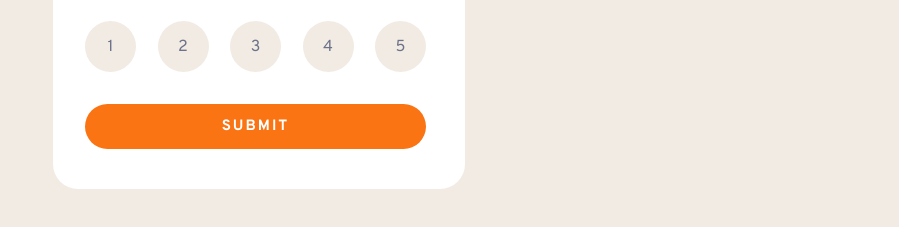
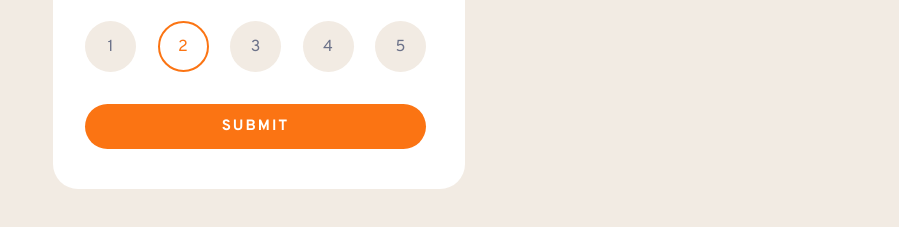
Before and after one commit to chrizgx/interactive-rating-component-main, a plain HTML site: page index.html in a window 1280 px wide. Shown: the part 419-646 px from the top of the page, without its empty margins (381-1280 px from the left). Drawn offline with Linux system fonts and the light colour scheme.

Commit message:
No message

```diff
--- a/index.html
+++ b/index.html
@@ -30,7 +30,7 @@
       <p class="text">Please let us know how we did with your support request. All feedback is appreciated to help us improve our offering.</p>
       <div class="rating-component">
         <button class="rating-1" onclick="rating(1)"><span>1</span></button>
-        <button class="rating-2" onclick="rating(2)"><span>2</span></button>
+        <button class="rating-2 button-active" onclick="rating(2)"><span>2</span></button>
         <button class="rating-3" onclick="rating(3)"><span>3</span></button>
         <button class="rating-4" onclick="rating(4)"><span>4</span></button>
         <button class="rating-5" onclick="rating(5)"><span>5</span></button>
```
